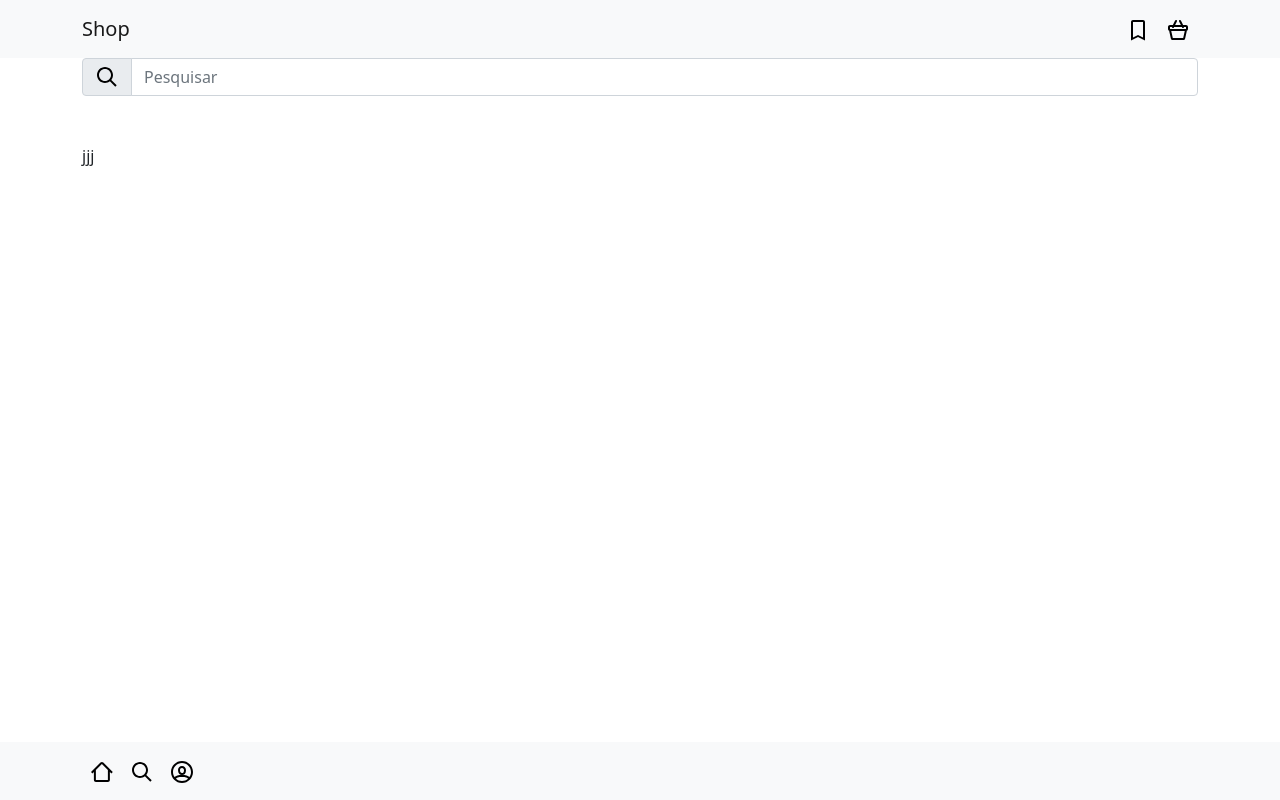
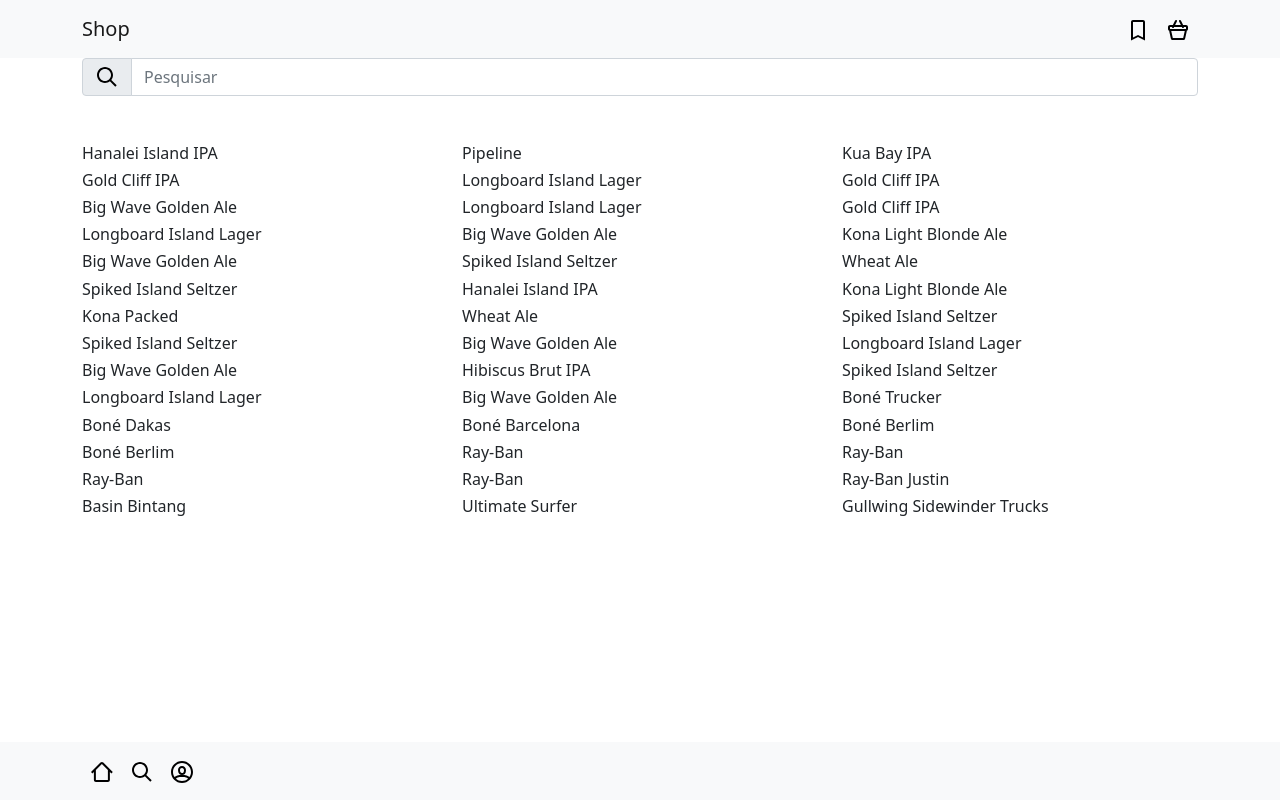
Before and after one commit to thifacco/instagram-shop-react, a React (Create React App) app: page / in a window 1280 px wide. Built offline with nearby package versions, Linux system fonts and the light colour scheme.

Commit message:
Posts products & stores

```diff
--- a/src/App.js
+++ b/src/App.js
@@ -4,25 +4,26 @@
 import { Nav, Navbar } from 'react-bootstrap';
 import Form from 'react-bootstrap/Form';
 import InputGroup from 'react-bootstrap/InputGroup';
-import Row from 'react-bootstrap/Row';
-import Col from 'react-bootstrap/Col';
 
 import axios from 'axios';
-import Post from './components/Post';
+import Posts from './components/Posts';
 
 import './App.scss';
 
 class App extends Component {
 
   state = {
-    posts: []
+    stores: [],
+    products: []
   }
 
   async componentDidMount() {
     try {
       const { data: posts } = await axios.get("/api/db.json");
-      console.log(posts);
-      this.setState({ posts });
+      this.setState({ stores: posts.stores });
+      this.setState({ products: posts.products });
+      console.log('stores', this.state.stores);
+      console.log('products', this.state.products);
     }
     catch (error) {
       console.log(error);
@@ -57,9 +58,7 @@
             />
           </InputGroup>
 
-          <Row className="my-5">
-            <Col xs={6} md={4}>jjj <Post post={this.state.posts.stores}/></Col>
-          </Row>
+          <Posts products={this.state.products}/>
         </Container>
 
         <Navbar collapseOnSelect bg="light" variant="light" fixed="bottom">
--- a/src/components/Post.js
+++ /dev/null
@@ -1,12 +0,0 @@
-import React from "react";
-
-const Post = post => {
-   return (
-      <>
-         <img src={post.thumb}/>
-         <h6>{post.bio}</h6>
-      </>
-   )
-}
-
-export default Post;
--- /dev/null
+++ b/src/components/Posts.js
@@ -0,0 +1,15 @@
+import React from "react";
+import Row from 'react-bootstrap/Row';
+import Col from 'react-bootstrap/Col';
+
+const Posts = ({products}) => (
+   <Row className="my-5">
+      {products.map((product, index) => (
+         <Col xs={6} md={4}>
+            <h6>{product.title}</h6>
+         </Col>
+      ))}
+   </Row>
+);
+
+export default Posts;
```
